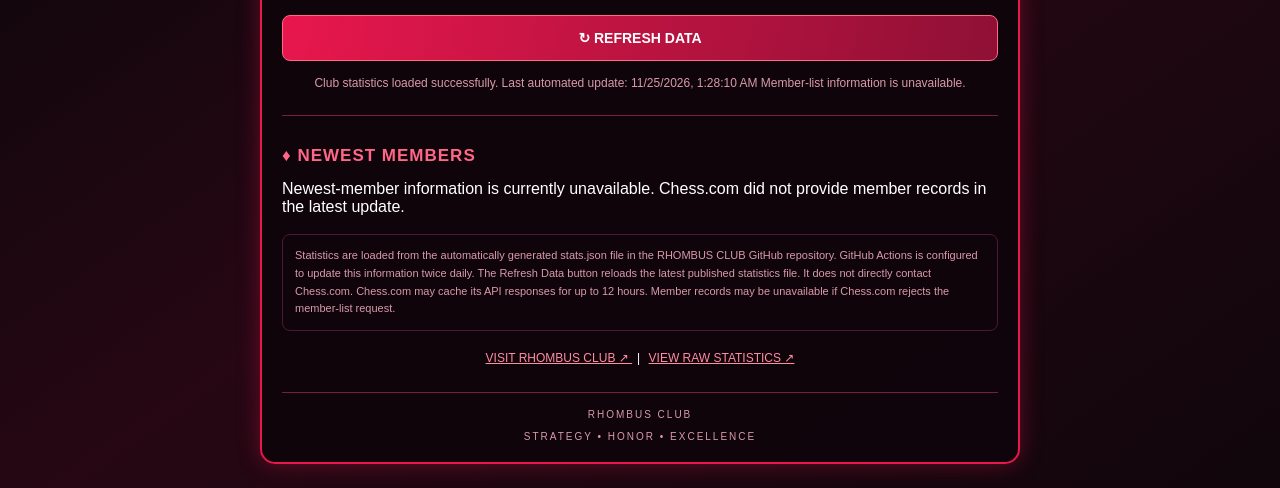
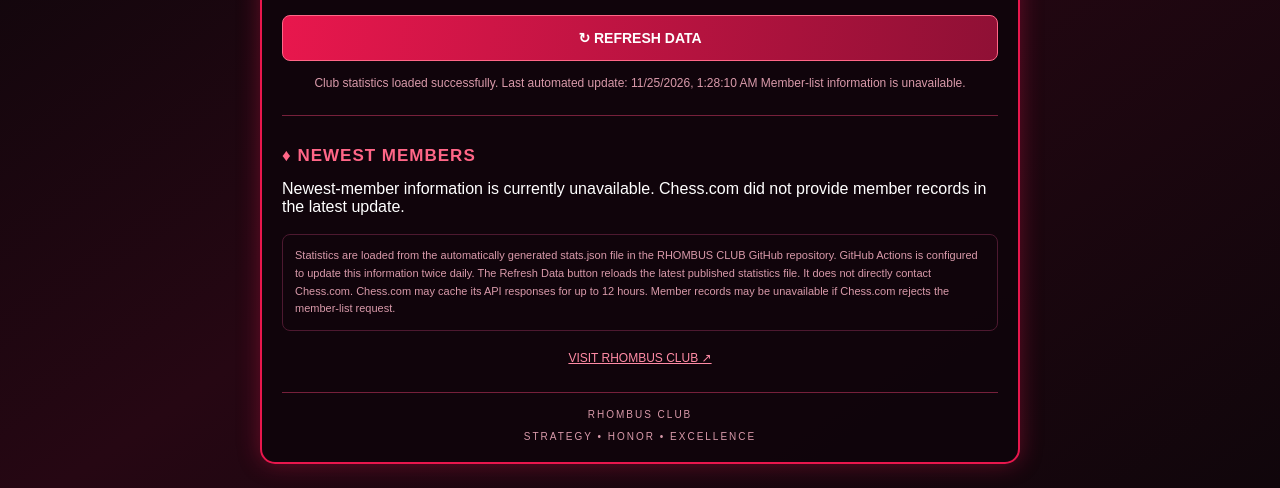
Before and after one commit to ashilanshad-dotcom/RHOMBUS-CLUB-STATS, a plain HTML site: page index.html in a window 1280 px wide. Shown: the part 332-820 px from the top of the page. Drawn offline with Linux system fonts and the light colour scheme.

Commit message:
Update index.html

```diff
--- a/index.html
+++ b/index.html
@@ -273,14 +273,6 @@ button:disabled {
        VISIT RHOMBUS CLUB ↗
     </a>
 
-    |
-
-    <a href="https://github.com/ashilanshad-dotcom/RHOMBUS-CLUB-STATS/blob/main/stats.json"
-       target="_blank"
-       rel="noopener noreferrer">
-       VIEW RAW STATISTICS ↗
-    </a>
-
   </div>
 
   <!-- FOOTER -->
```
